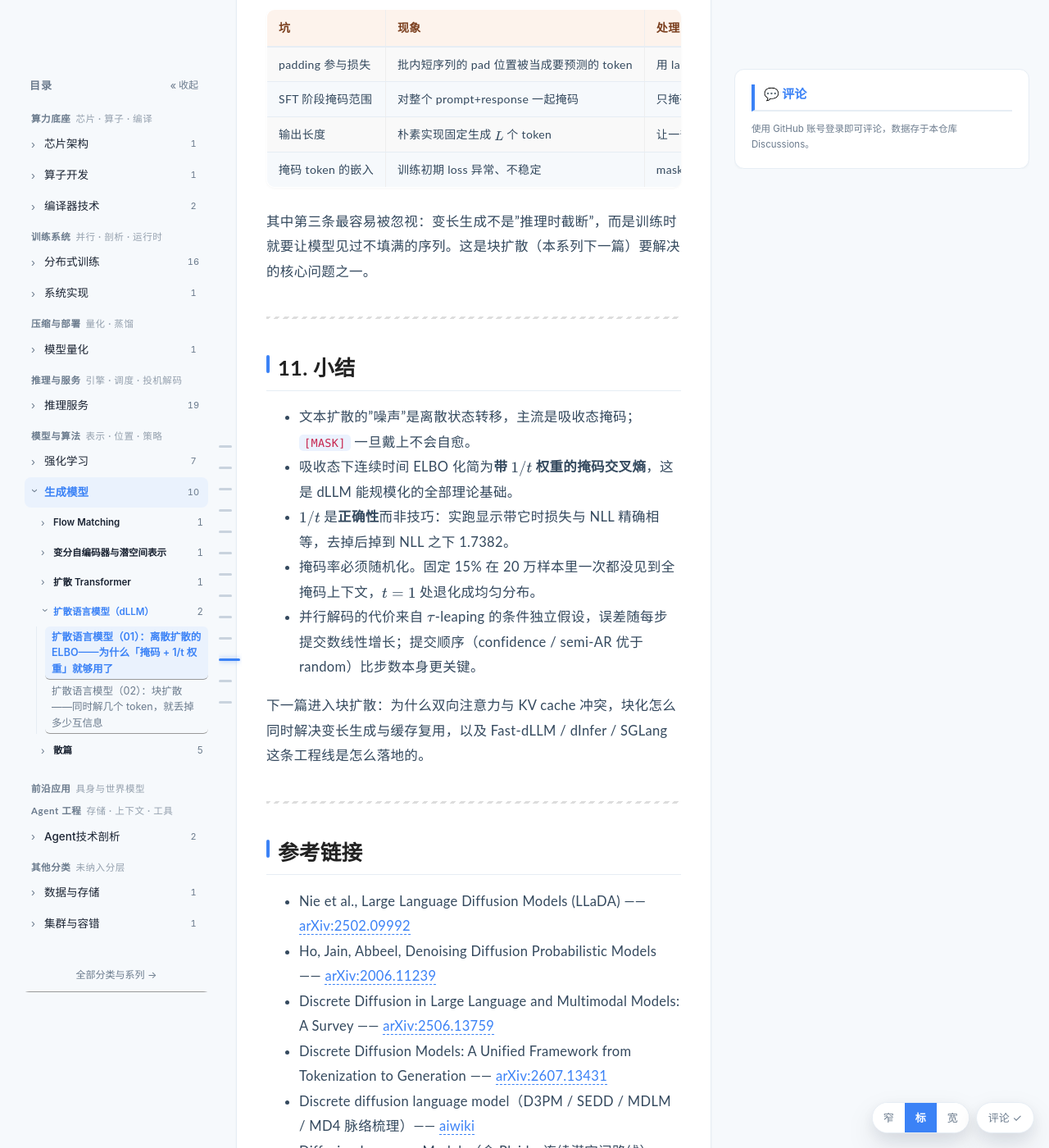
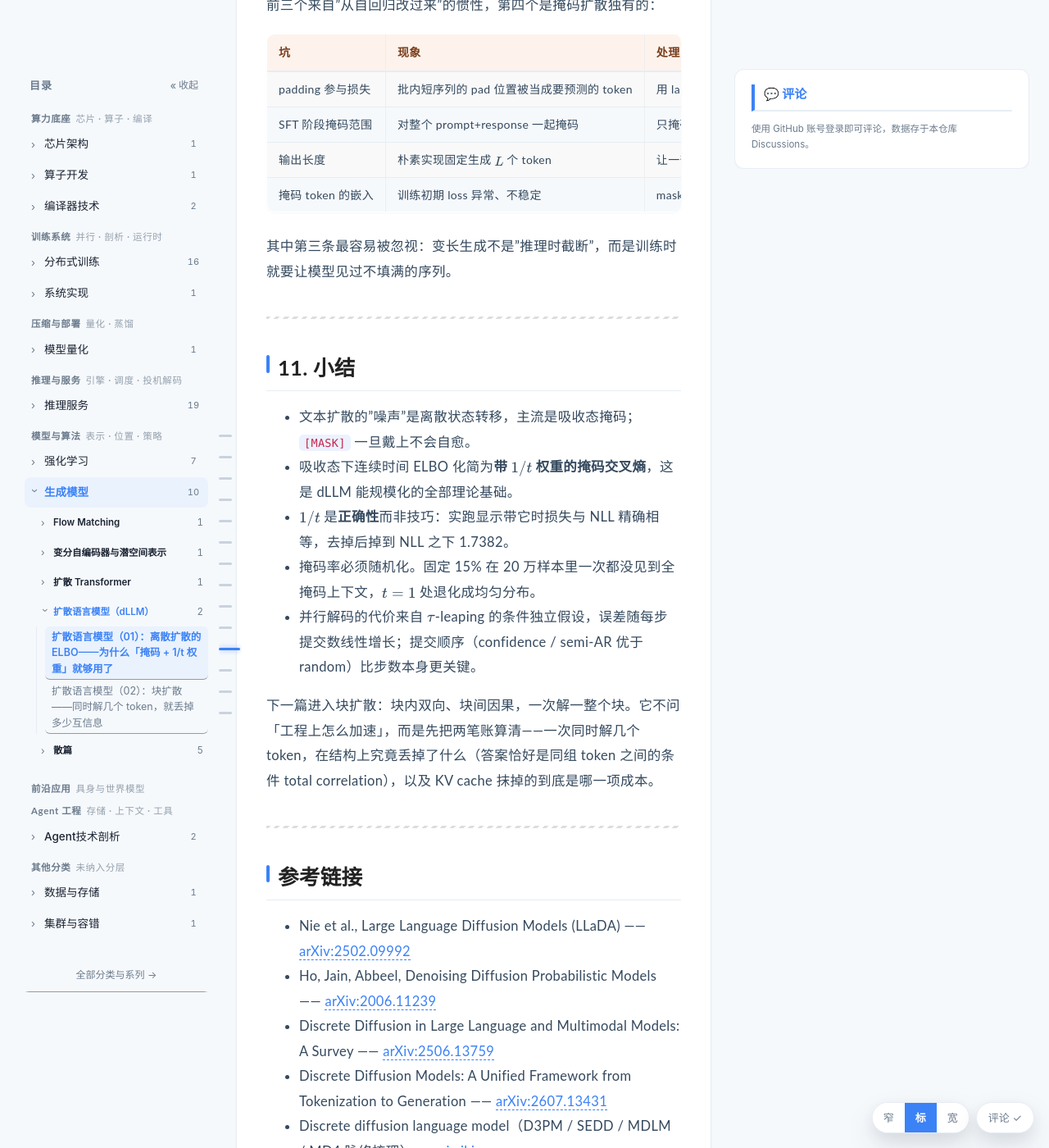
Before and after one commit to lrypcy/lrypcy.github.io, a Jekyll site: the page built from _posts/2026-10-12-diffusion-lm-01-discrete-diffusion-elbo.md, in a window 1280 px wide and 1400 px high, scrolled down 14382 px. Shown: the whole window at 82% size. Built offline with Jekyll 4.4.1, drawn with Linux system fonts in a browser that asks for light colours; comment, search, counter and statistics services are not loaded; some of the changed text lies outside the part shown.

Commit message:
diffusion-lm-01: 接上 02 的导航，改掉过期的正文预告
- 结尾「下一篇：02 块扩散与 KV Cache（写作中）」→ 真实标题 + 链接；
  同时从 blockquote 改成站内主流的「## 上一篇 / 下一篇」列表（14 篇里 12 篇用这个）
- 顶部系列导航里同一个旧名一并改掉
- §10.2 与 §11 的三处预告此前承诺「怎么和解 KV cache 冲突」「变长生成」
  「Fast-dLLM / dInfer / SGLang 工程线」，而 02 实际算的是可表达性损失
  （KL = 条件 total correlation）与算力账本，按 02 的实际内容重写

```diff
--- a/_posts/2026-10-12-diffusion-lm-01-discrete-diffusion-elbo.md
+++ b/_posts/2026-10-12-diffusion-lm-01-discrete-diffusion-elbo.md
@@ -10,7 +10,7 @@
 ---
 
 > **系列导航** ｜ 本系列承接 [Flow Matching 建模之三：条件生成、离散域与潜空间](/2026/08/22/flow-matching-03-guidance-discrete-latent/) 里的离散域部分，把它展开成完整的一条线。
-> 上一篇：无（系列首篇）｜ 下一篇：[02 块扩散与 KV Cache](/2026/11/02/diffusion-lm-02-block-diffusion/)
+> 上一篇：无（系列首篇）｜ 下一篇：[02 块扩散——同时解几个 token，就丢掉多少互信息](/2026/11/02/diffusion-lm-02-block-diffusion/)
 
 > **TL;DR**
 >
@@ -356,7 +356,7 @@
 
 1. `t` 必须**每条样本独立采样**；整批共用一个值会显著减少模型见到的掩码率多样性。
 2. 别忘了指示函数：未掩码位置的信息已经泄漏，算进去会污染损失。
-3. 架构上唯一必需的改动是**去掉 causal mask**（双向注意力）。这也是后续一切麻烦的起点——双向注意力与 KV cache 天生冲突，本系列下一篇就讲这件事怎么和解。
+3. 架构上唯一必需的改动是**去掉 causal mask**（双向注意力）。这也是后续一切麻烦的起点——双向注意力与 KV cache 天生冲突，本系列下一篇会把「一次并行解几个 token」和「缓存究竟能省哪一项」这两笔账分别算成闭式。
 
 ### 10.3 真实训练里还有四个坑
 
@@ -369,7 +369,7 @@
 | 输出长度 | 朴素实现固定生成 $$L$$ 个 token | 让一部分训练样本长度随机取自 $$[1,L]$$，并把 `EOS` 也纳入掩码与损失，模型才能自己决定何时停 [5](https://arxiv.org/html/2502.09992) |
 | 掩码 token 的嵌入 | 训练初期 loss 异常、不稳定 |  masked token embedding 上加一点独立噪声可以抑制早期数值不稳定（厂商/二手来源，见 [LLaDA 2.0 技术报告](https://github.com/inclusionAI/LLaDA2.0)） |
 
-其中第三条最容易被忽视：变长生成不是"推理时截断"，而是训练时就要让模型见过不填满的序列。这是块扩散（本系列下一篇）要解决的核心问题之一。
+其中第三条最容易被忽视：变长生成不是"推理时截断"，而是训练时就要让模型见过不填满的序列。
 
 ---
 
@@ -381,7 +381,7 @@
 - 掩码率必须随机化。固定 15% 在 20 万样本里一次都没见到全掩码上下文，$$t=1$$ 处退化成均匀分布。
 - 并行解码的代价来自 $$\tau$$-leaping 的条件独立假设，误差随每步提交数线性增长；提交顺序（confidence / semi-AR 优于 random）比步数本身更关键。
 
-下一篇进入块扩散：为什么双向注意力与 KV cache 冲突，块化怎么同时解决变长生成与缓存复用，以及 Fast-dLLM / dInfer / SGLang 这条工程线是怎么落地的。
+下一篇进入块扩散：块内双向、块间因果，一次解一整个块。它不问「工程上怎么加速」，而是先把两笔账算清——一次同时解几个 token，在结构上究竟丢掉了什么（答案恰好是同组 token 之间的条件 total correlation），以及 KV cache 抹掉的到底是哪一项成本。
 
 ---
 
@@ -401,4 +401,7 @@
 
 > 🧪 **动手练习**：① 把 `elbo_masked_diffusion/run.py` 里的线性表 $$\alpha_t=1-t$$ 换成余弦表，重跑 C 组，看带 $$1/t$$ 的损失是否仍等于 NLL（预期：仍相等，因为目标对时间表形式不敏感，只依赖端点）；② 把 B 组的序列长度从 6 加到 8，观察固定 15% 方案的全掩码观测次数与 CE@1.00 如何变化；③ 在 `parallel_decoding_independence/run.py` 里把两个 token 的相关性从 0.9 降到 0.6，验证并行解码的相对误差是否随之缩小——这能直接给出“什么时候可以放心并行”的经验阈值。
 
-> **上一篇**：无（系列首篇）｜ **下一篇**：02 块扩散与 KV Cache（写作中）
+## 上一篇 / 下一篇
+
+- 上一篇：无（系列首篇）
+- 下一篇：[扩散语言模型（02）：块扩散——同时解几个 token，就丢掉多少互信息](/2026/11/02/diffusion-lm-02-block-diffusion/)
```
